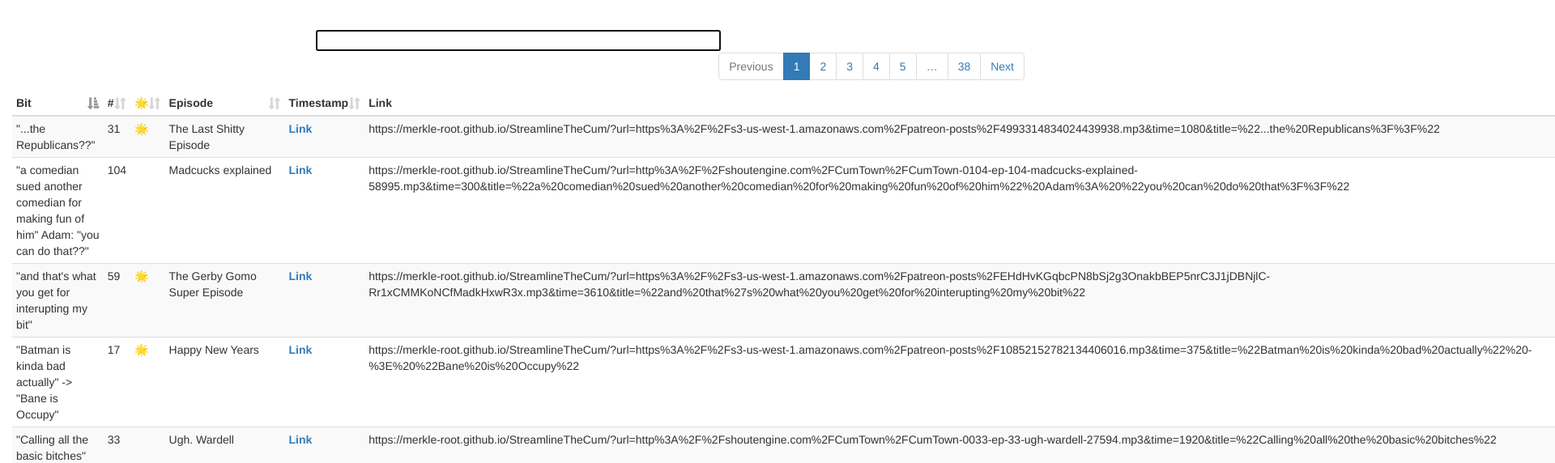
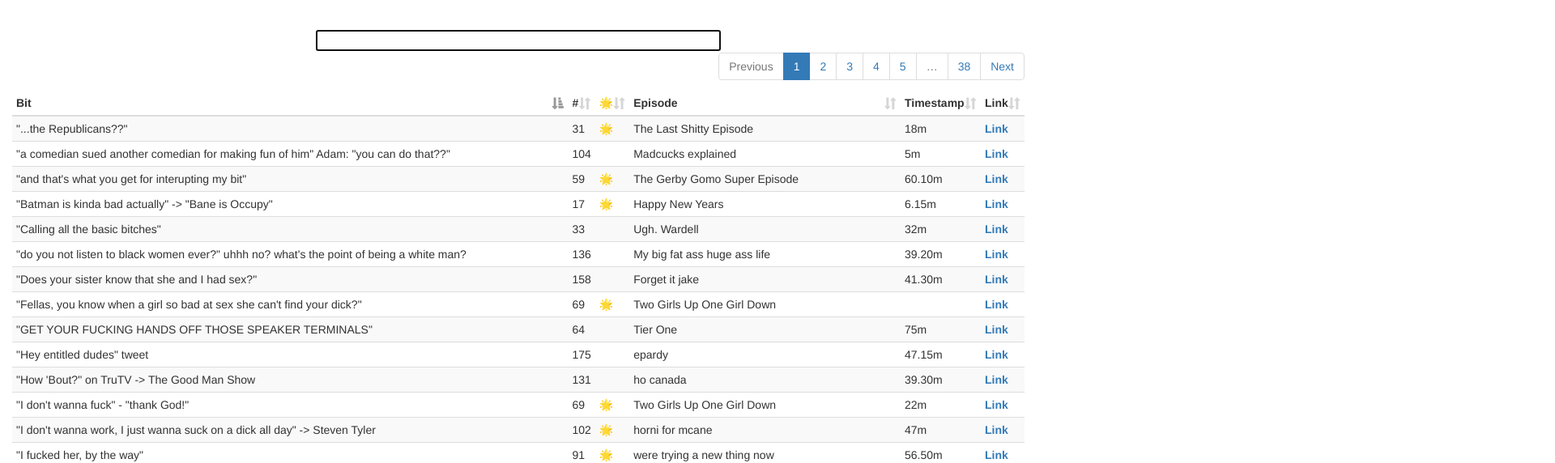
Before and after one commit to merkle-root/cumsearch, a plain HTML site: page index.html in a window 1280 px wide. Shown: the part 66-638 px from the top of the page at 81% size, 1920 px wide, since content can reach past the window. Drawn offline with nearby package versions, Linux system fonts and the light colour scheme.

Commit message:
year of the bug

```diff
--- a/index.html
+++ b/index.html
@@ -153,7 +153,7 @@
                                               },
                               "pageLength":100
                             },
-        custom_formatting: [[4, format_link]],
+        custom_formatting: [[5, format_link]],
       });
 
 
```
